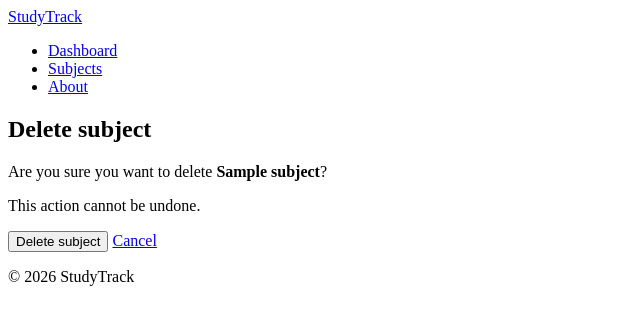
After one commit to jalynch67/Database-Project---StudyTrack, a Flask app: template templates/subjects/delete.html in a window 1280 px wide. The commit adds this page. Shown: the top 325 px of the page, without its empty margins (0-640 px from the left). Run offline with Flask 3, Linux system fonts and the light colour scheme; the template is opened without the code that fills it: most values are stand-ins (such as "Sample title", 1, 10 or a date in 2020); parts of the project's set-up code (start-up, migrations or seed data) failed here and were passed over.

Commit message:
Add delete subject functionality with confirmation page and validation

```diff
--- a/app.py
+++ b/app.py
@@ -103,6 +103,13 @@ def edit_subject(subject_id):
                 subject=subject,
             )
 
+        if len(name) > 100:
+            flash("The subject name must be 100 characters or fewer.", "error")
+            return render_template(
+                "subjects/edit.html",
+                subject=subject,
+            )
+
         if colour not in allowed_colours:
             flash("Please select a valid subject colour", "error")
             return render_template(
@@ -127,6 +134,24 @@ def edit_subject(subject_id):
     )
 
 
+@app.route("/subjects/<int:subject_id>/delete", methods=["POST", "GET"])
+def delete_subject(subject_id):
+    """Display a confirmation page and delete a subject."""
+    subject = Subject.query.get_or_404(subject_id)
+
+    if request.method == "POST":
+        db.session.delete(subject)
+        db.session.commit()
+
+        flash("Subject deleted successfully.", "success")
+        return redirect(url_for("subjects"))
+
+    return render_template(
+        "subjects/delete.html",
+        subject=subject,
+    )
+
+
 @app.route("/about")
 def about():
     """Display information about StudyTrack."""
--- /dev/null
+++ b/templates/subjects/delete.html
@@ -0,0 +1,24 @@
+{% extends "base.html" %}
+
+{% block title %}Delete {{ subject.name }} | StudyTrack{% endblock %}
+
+{% block content %}
+<section>
+    <h1>Delete subject</h1>
+
+    <p>
+        Are you sure you want to delete <strong>{{ subject.name }}</strong>?
+    </p>
+
+    <p>
+        This action cannot be undone.
+    </p>
+
+    <form method="POST" action="{{ url_for('delete_subject', subject_id=subject.id) }}">
+        <button type="submit">Delete subject</button>
+        <a href="{{ url_for('subject_detail', subject_id=subject.id) }}">
+            Cancel
+        </a>
+    </form>
+</section>
+{% endblock %}
--- a/templates/subjects/list.html
+++ b/templates/subjects/list.html
@@ -32,6 +32,7 @@
 
             <p>Colour: {{ subject.colour }}</p>
 
+            <p>
                 <a href="{{ url_for('subject_detail', subject_id=subject.id) }}">
                     View subject
                 </a>
@@ -39,6 +40,11 @@
                 <a href="{{ url_for('edit_subject', subject_id=subject.id) }}">
                     Edit subject
                 </a>
+
+                <a href="{{ url_for('delete_subject', subject_id=subject.id) }}">
+                    Delete subject
+                </a>
+            </p>
         </li>
         {% endfor %}
     </ul>
```
Also changed, not shown: templates/subjects/detail.html (+9 -3 lines). Lines whose indentation alone changed are shown as unchanged.
